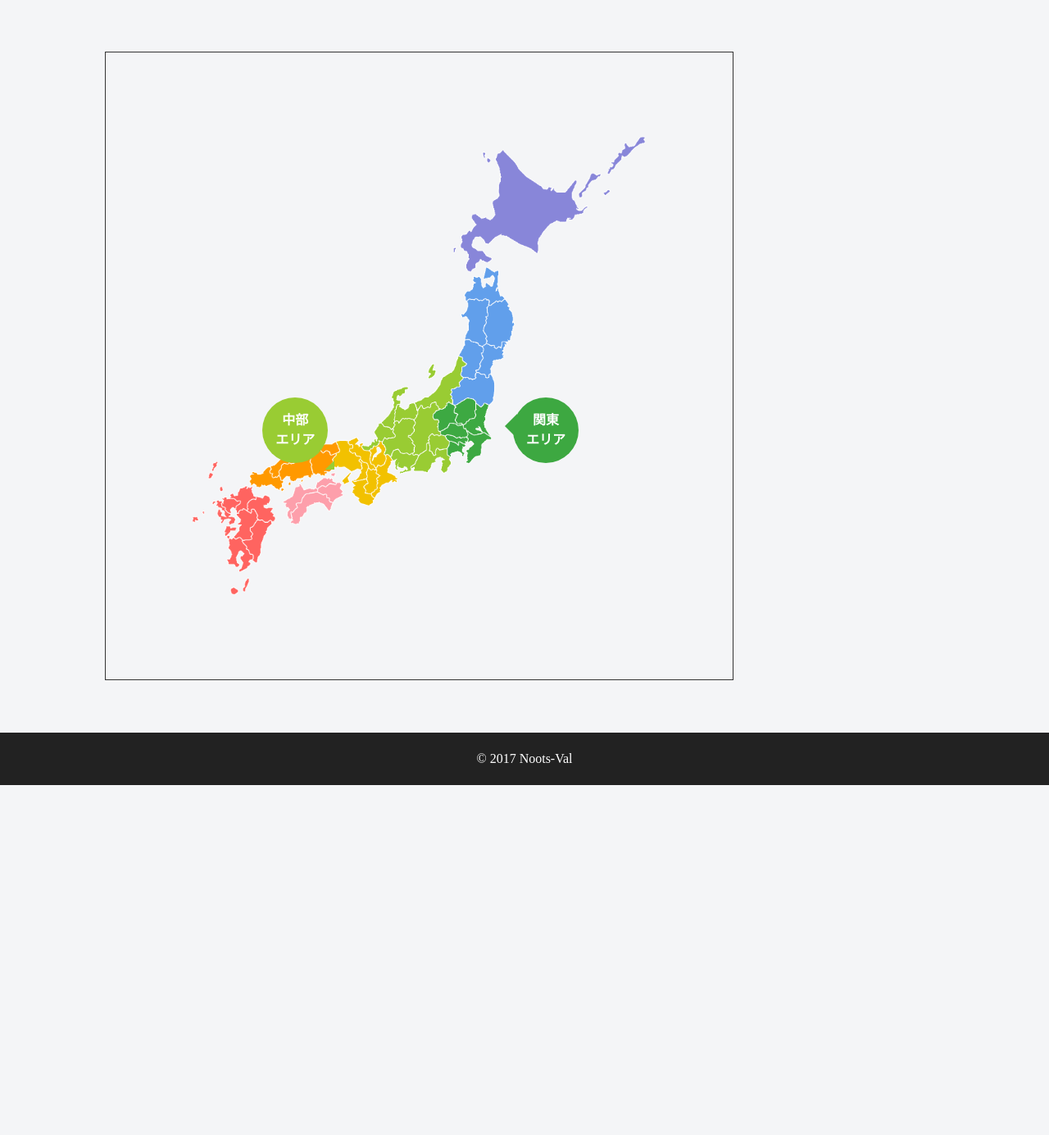
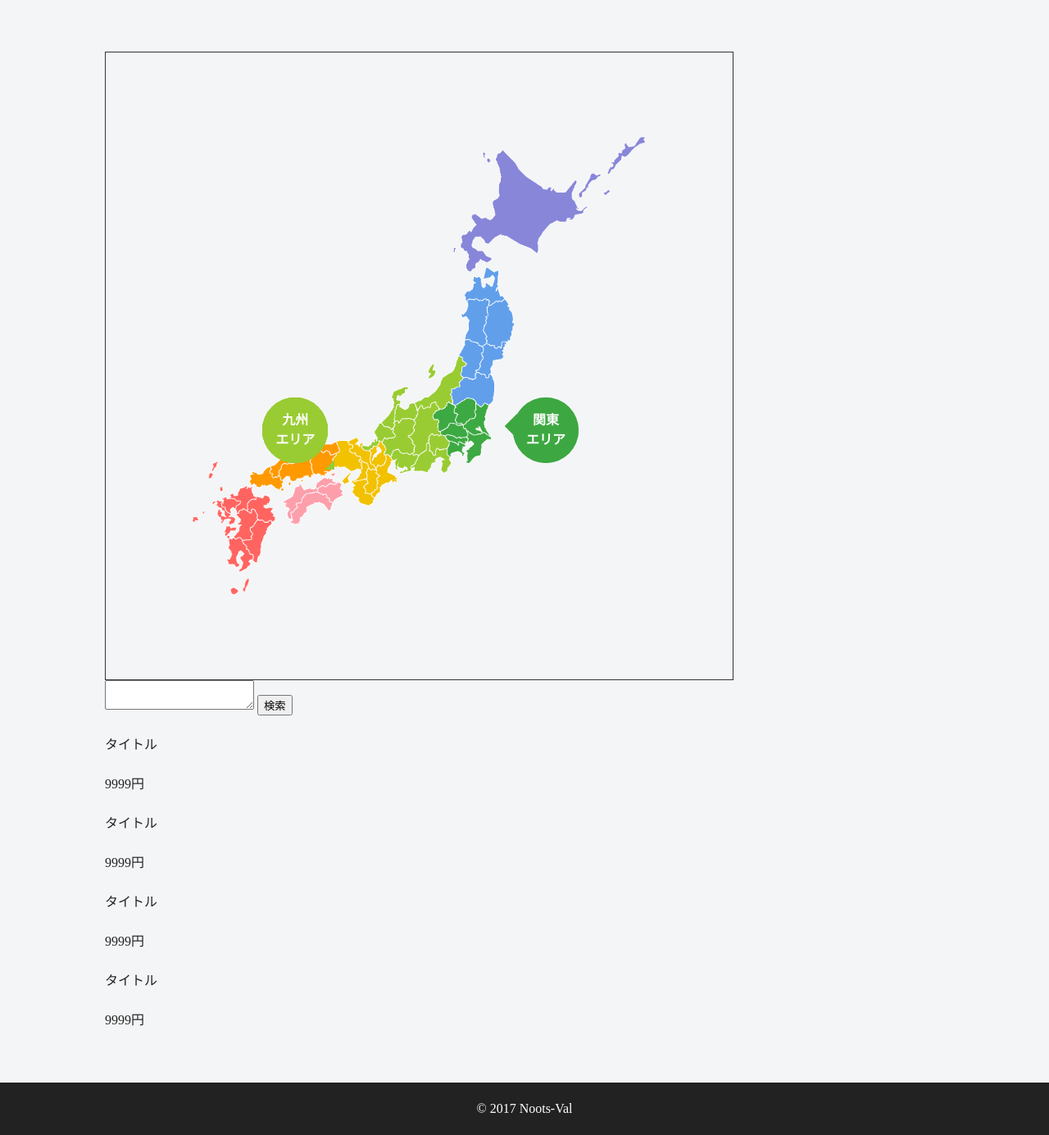
Before and after one commit to noots-val/Noots_Val, a Django app: template templates/portfolio/ec_index.html in a window 1280 px wide. Shown: the part 84-1469 px from the top of the page at 82% size. Before the commit the page ends 1042 px from the top, so only its background shows below. Run offline with Django 3.2, Linux system fonts and the light colour scheme; the template is opened without the code that fills it, so the values that code supplies are empty.

Commit message:
ECサイト制作中

```diff
--- a/templates/portfolio/common/ec_base.html
+++ b/templates/portfolio/common/ec_base.html
@@ -33,9 +33,9 @@
     <a href="{% url 'official_site:index' %}"><img src="{% static 'portfolio/img/logo.png' %}" alt="Noots-val"/></a>
 </header>
 
-<article class="contents">
+<div class="contents">
     {% block contents %}{% endblock %}
-</article>
+</div>
 
 <footer class="footer">
     <div class="copyright">© 2017 Noots-Val</div>
--- a/templates/portfolio/ec_index.html
+++ b/templates/portfolio/ec_index.html
@@ -2,16 +2,16 @@
 {% load static %}
 
 {% block title %}
-<title>トップ | Noots-Val</title>
+<title>ECサイトサンプル トップ | Noots-Val</title>
 {% endblock %}
 
 {% block description %}
-<meta name="description" content="IT業界の明日を憂う個人サークル「Noots-Val」のWEBサイト。まだ、特に何もないです。"/>
+<meta name="description" content="ECサイト用のサンプル。"/>
 {% endblock %}
 
 {% block ogp %}
-<meta property="og:title" content="トップ | Noots-Val">
-<meta property="og:description" content="IT業界の明日を憂う個人サークル「Noots-Val」のWEBサイト。まだ、特に何もないです。"/>
+<meta property="og:title" content="ECサイトサンプル トップ | Noots-Val">
+<meta property="og:description" content="ECサイト用のサンプル。"/>
 {% endblock %}
 
 {% block css %}
@@ -19,10 +19,57 @@
 {% endblock %}
 
 {% block contents %}
+<div class="banner_block">
+</div>
+
 <div class="map_block">
     <img class="map_jpn" src="{% static 'portfolio/img/map.png' %}"/>
+    <div class="base_balloon chubu_balloon"><span>北海道</span><span>エリア</span></div>
+    <div class="base_balloon kanto_balloon"><span>東海</span><span>エリア</span></div>
     <div class="base_balloon kanto_balloon"><span>関東</span><span>エリア</span></div>
     <div class="base_balloon chubu_balloon"><span>中部</span><span>エリア</span></div>
+    <div class="base_balloon chubu_balloon"><span>近畿</span><span>エリア</span></div>
+    <div class="base_balloon chubu_balloon"><span>中国</span><span>エリア</span></div>
+    <div class="base_balloon chubu_balloon"><span>四国</span><span>エリア</span></div>
+    <div class="base_balloon chubu_balloon"><span>九州</span><span>エリア</span></div>
 </div>
 
+<div class="search_block">
+    <from class="search_form">
+        <textarea></textarea>
+        <button>検索</button>
+    </from>
+    <div class="category_block"></div>
+</div>
+
+<div class="commodities_block">
+    <div class="top_commodity">
+        <img class="commodity_image" src=""/>
+        <div class="commodity_title">タイトル</div>
+        <img class="favorite_icon" src=""/>
+        <img class="special_price"/>
+        <div class="commodity_price">9999円</div>
+    </div>
+    <div class="commodity">
+        <img class="commodity_image" src=""/>
+        <div class="commodity_title">タイトル</div>
+        <img class="favorite_icon" src=""/>
+        <img class="special_price"/>
+        <div class="commodity_price">9999円</div>
+    </div>
+    <div class="commodity">
+        <img class="commodity_image" src=""/>
+        <div class="commodity_title">タイトル</div>
+        <img class="favorite_icon" src=""/>
+        <img class="special_price"/>
+        <div class="commodity_price">9999円</div>
+    </div>
+    <div class="commodity">
+        <img class="commodity_image" src=""/>
+        <div class="commodity_title">タイトル</div>
+        <img class="favorite_icon" src=""/>
+        <img class="special_price"/>
+        <div class="commodity_price">9999円</div>
+    </div>
+</div>
 {% endblock %}
```
